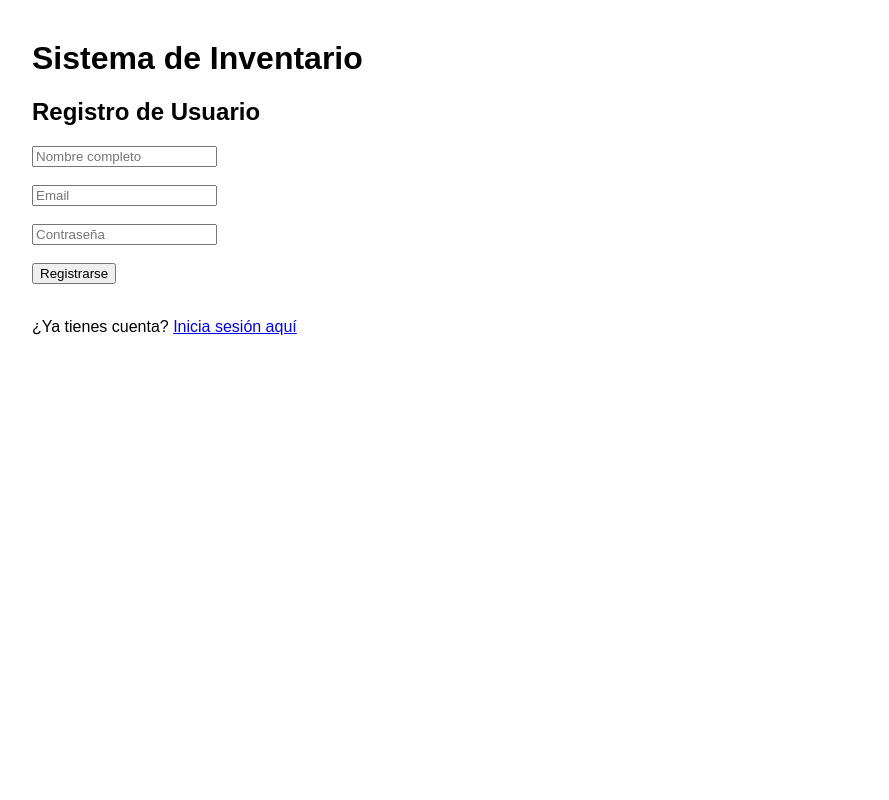
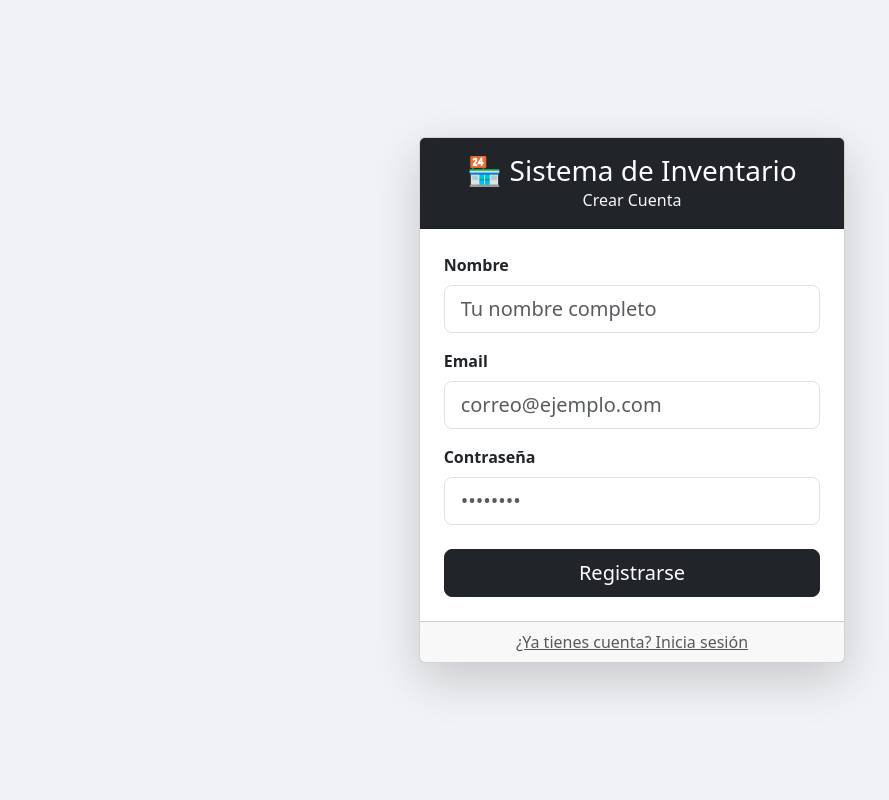
Before and after one commit to ALTHER-22/proyecto_Alther_Inventario, a Flask app: page /registro in a window 1280 px wide. Shown: the whole page, without its empty margins (8-897 px from the left). Run offline with Flask 3, Linux system fonts and the light colour scheme.

Commit message:
modificacion

```diff
--- a/app.py
+++ b/app.py
@@ -31,7 +31,7 @@ def load_user(user_id):
     conn.close()
     if u:
         from models.usuario import Usuario
-        return Usuario(u['id_usuario'], u['nombre'], u['email'], u['password'])
+        return Usuario(u['id_usuario'], u['nombre'], u['email'], u['password'], u.get('rol', 'usuario'))
     return None
 
 # ===============================
@@ -49,7 +49,7 @@ def login():
         conn.close()
         if u and check_password_hash(u['password'], password):
             from models.usuario import Usuario
-            usuario = Usuario(u['id_usuario'], u['nombre'], u['email'], u['password'])
+            usuario = Usuario(u['id_usuario'], u['nombre'], u['email'], u['password'], u.get('rol', 'usuario'))
             login_user(usuario)
             return redirect("/")
         else:
@@ -57,7 +57,7 @@ def login():
     return render_template("login.html")
 
 # ===============================
-# REGISTRO
+# REGISTRO (crea cliente + usuario normal)
 # ===============================
 @app.route("/registro", methods=["GET", "POST"])
 def registro():
@@ -67,11 +67,15 @@ def registro():
         password = generate_password_hash(request.form["password"])
         conn = get_connection()
         cursor = conn.cursor()
-        cursor.execute("INSERT INTO usuarios (nombre, email, password) VALUES (%s, %s, %s)",
+        # Guardar en clientes
+        cursor.execute("INSERT INTO clientes (nombre, email, telefono, direccion) VALUES (%s, %s, %s, %s)",
+                       (nombre, email, '', ''))
+        # Guardar en usuarios con rol usuario
+        cursor.execute("INSERT INTO usuarios (nombre, email, password, rol) VALUES (%s, %s, %s, 'usuario')",
                        (nombre, email, password))
         conn.commit()
         conn.close()
-        flash("Usuario registrado correctamente. Inicia sesión.")
+        flash("Registro exitoso. Inicia sesión.")
         return redirect("/login")
     return render_template("registro.html")
 
@@ -94,11 +98,14 @@ def index():
     return render_template("index.html", productos=productos)
 
 # ===============================
-# AGREGAR PRODUCTO DESDE INICIO
+# AGREGAR PRODUCTO DESDE INICIO (solo admin)
 # ===============================
 @app.route("/agregar", methods=["POST"])
 @login_required
 def agregar():
+    if not current_user.es_admin():
+        flash("No tienes permisos para realizar esta acción.")
+        return redirect("/")
     create_producto(request.form["nombre"],
                     float(request.form["precio"]),
                     int(request.form["cantidad"]))
@@ -124,6 +131,9 @@ def lista_productos():
 @app.route("/productos/nuevo", methods=["GET", "POST"])
 @login_required
 def nuevo_producto():
+    if not current_user.es_admin():
+        flash("No tienes permisos para realizar esta acción.")
+        return redirect("/productos")
     if request.method == "POST":
         create_producto(request.form["nombre"],
                         float(request.form["precio"]),
@@ -134,6 +144,9 @@ def nuevo_producto():
 @app.route("/productos/editar/<int:id>", methods=["GET", "POST"])
 @login_required
 def editar_producto(id):
+    if not current_user.es_admin():
+        flash("No tienes permisos para realizar esta acción.")
+        return redirect("/productos")
     producto = get_producto(id)
     if request.method == "POST":
         update_producto(id, request.form["nombre"],
@@ -145,6 +158,9 @@ def editar_producto(id):
 @app.route("/productos/eliminar/<int:id>")
 @login_required
 def eliminar_producto(id):
+    if not current_user.es_admin():
+        flash("No tienes permisos para realizar esta acción.")
+        return redirect("/productos")
     delete_producto(id)
     return redirect("/productos")
 
@@ -189,6 +205,9 @@ def lista_clientes():
 @app.route("/clientes/nuevo", methods=["GET", "POST"])
 @login_required
 def nuevo_cliente():
+    if not current_user.es_admin():
+        flash("No tienes permisos para realizar esta acción.")
+        return redirect("/clientes")
     if request.method == "POST":
         create_cliente(request.form["nombre"], request.form["email"],
                        request.form["telefono"], request.form["direccion"])
@@ -198,6 +217,9 @@ def nuevo_cliente():
 @app.route("/clientes/editar/<int:id>", methods=["GET", "POST"])
 @login_required
 def editar_cliente(id):
+    if not current_user.es_admin():
+        flash("No tienes permisos para realizar esta acción.")
+        return redirect("/clientes")
     cliente = get_cliente(id)
     if request.method == "POST":
         update_cliente(id, request.form["nombre"], request.form["email"],
@@ -208,18 +230,24 @@ def editar_cliente(id):
 @app.route("/clientes/eliminar/<int:id>")
 @login_required
 def eliminar_cliente(id):
+    if not current_user.es_admin():
+        flash("No tienes permisos para realizar esta acción.")
+        return redirect("/clientes")
     delete_cliente(id)
     return redirect("/clientes")
 
 # ===============================
-# USUARIOS - CRUD
+# USUARIOS - CRUD (solo admin)
 # ===============================
 @app.route("/usuarios")
 @login_required
 def usuarios():
+    if not current_user.es_admin():
+        flash("No tienes permisos para acceder a esta sección.")
+        return redirect("/")
     conn = get_connection()
     cursor = conn.cursor()
-    cursor.execute("SELECT * FROM usuarios")
+    cursor.execute("SELECT * FROM usuarios WHERE rol = 'admin'")
     lista_usuarios = cursor.fetchall()
     conn.close()
     return render_template("usuarios.html", usuarios=lista_usuarios)
@@ -227,12 +255,15 @@ def usuarios():
 @app.route("/agregar_usuario", methods=["POST"])
 @login_required
 def agregar_usuario():
+    if not current_user.es_admin():
+        flash("No tienes permisos para realizar esta acción.")
+        return redirect("/")
     nombre = request.form["nombre"]
     email = request.form["email"]
     password = generate_password_hash(request.form["password"])
     conn = get_connection()
     cursor = conn.cursor()
-    cursor.execute("INSERT INTO usuarios (nombre, email, password) VALUES (%s, %s, %s)",
+    cursor.execute("INSERT INTO usuarios (nombre, email, password, rol) VALUES (%s, %s, %s, 'usuario')",
                    (nombre, email, password))
     conn.commit()
     conn.close()
@@ -241,6 +272,9 @@ def agregar_usuario():
 @app.route("/editar_usuario/<int:id>", methods=["GET", "POST"])
 @login_required
 def editar_usuario(id):
+    if not current_user.es_admin():
+        flash("No tienes permisos para realizar esta acción.")
+        return redirect("/")
     conn = get_connection()
     cursor = conn.cursor()
     if request.method == "POST":
@@ -260,6 +294,9 @@ def editar_usuario(id):
 @app.route("/eliminar_usuario/<int:id>")
 @login_required
 def eliminar_usuario(id):
+    if not current_user.es_admin():
+        flash("No tienes permisos para realizar esta acción.")
+        return redirect("/")
     conn = get_connection()
     cursor = conn.cursor()
     cursor.execute("DELETE FROM usuarios WHERE id_usuario = %s", (id,))
--- a/models/usuario.py
+++ b/models/usuario.py
@@ -1,8 +1,12 @@
 from flask_login import UserMixin
 
 class Usuario(UserMixin):
-    def __init__(self, id_usuario, nombre, email, password):
+    def __init__(self, id_usuario, nombre, email, password, rol='usuario'):
         self.id = id_usuario
         self.nombre = nombre
         self.email = email
         self.password = password
+        self.rol = rol
+
+    def es_admin(self):
+        return self.rol == 'admin'
--- a/templates/about.html
+++ b/templates/about.html
@@ -2,7 +2,9 @@
 
 {% block content %}
 
-<h2>Acerca de</h2>
-<p>Este sistema fue desarrollado con Flask, SQLite y Programación Orientada a Objetos.</p>
+<div style="text-align: center; margin-top: 50px;">
+    <h2>Acerca de</h2>
+    <p>Este sistema fue desarrollado con Flask, SQLite y Programación Orientada a Objetos.</p>
+</div>
 
 {% endblock %}
--- a/templates/clientes/lista.html
+++ b/templates/clientes/lista.html
@@ -2,7 +2,9 @@
 {% block content %}
 <div class="container mt-4">
     <h2>Gestión de Clientes</h2>
+    {% if current_user.es_admin() %}
     <a href="/clientes/nuevo" class="btn btn-primary mb-3">+ Nuevo Cliente</a>
+    {% endif %}
     <table class="table table-bordered table-striped">
         <thead class="table-dark">
             <tr>
@@ -11,7 +13,9 @@
                 <th>Email</th>
                 <th>Teléfono</th>
                 <th>Dirección</th>
+                {% if current_user.es_admin() %}
                 <th>Acciones</th>
+                {% endif %}
             </tr>
         </thead>
         <tbody>
@@ -22,11 +26,13 @@
                 <td>{{ c['email'] }}</td>
                 <td>{{ c['telefono'] }}</td>
                 <td>{{ c['direccion'] }}</td>
+                {% if current_user.es_admin() %}
                 <td>
                     <a href="/clientes/editar/{{ c['id_cliente'] }}" class="btn btn-warning btn-sm">Editar</a>
                     <a href="/clientes/eliminar/{{ c['id_cliente'] }}" class="btn btn-danger btn-sm"
                        onclick="return confirm('¿Eliminar este cliente?')">Eliminar</a>
                 </td>
+                {% endif %}
             </tr>
             {% endfor %}
         </tbody>
--- a/templates/registro.html
+++ b/templates/registro.html
@@ -2,29 +2,61 @@
 <html lang="es">
 <head>
     <meta charset="UTF-8">
-    <title>Registro</title>
-    <link rel="stylesheet" href="/static/styles.css">
+    <title>Registro - Sistema de Inventario</title>
+    <link href="https://cdn.jsdelivr.net/npm/bootstrap@5.3.0/dist/css/bootstrap.min.css" rel="stylesheet">
+    <style>
+        body {
+            background-color: #f0f2f5;
+            display: flex;
+            align-items: center;
+            justify-content: center;
+            min-height: 100vh;
+            margin: 0;
+        }
+    </style>
 </head>
 <body>
-    <h1>Sistema de Inventario</h1>
-    <h2>Registro de Usuario</h2>
-
+    <div class="col-md-4">
+        <div class="card shadow-lg">
+            <div class="card-header bg-dark text-white text-center py-3">
+                <h3 class="mb-0">🏪 Sistema de Inventario</h3>
+                <p class="mb-0 text-light">Crear Cuenta</p>
+            </div>
+            <div class="card-body p-4">
                 {% with messages = get_flashed_messages() %}
                     {% if messages %}
                         {% for message in messages %}
-                <p style="color:green;">{{ message }}</p>
+                            <div class="alert alert-info">{{ message }}</div>
                         {% endfor %}
                     {% endif %}
                 {% endwith %}
 
                 <form action="/registro" method="POST">
-        <input type="text" name="nombre" placeholder="Nombre completo" required><br><br>
-        <input type="email" name="email" placeholder="Email" required><br><br>
-        <input type="password" name="password" placeholder="Contraseña" required><br><br>
-        <button type="submit">Registrarse</button>
+                    <div class="mb-3">
+                        <label class="form-label fw-bold">Nombre</label>
+                        <input type="text" name="nombre" class="form-control form-control-lg"
+                               placeholder="Tu nombre completo" required>
+                    </div>
+                    <div class="mb-3">
+                        <label class="form-label fw-bold">Email</label>
+                        <input type="email" name="email" class="form-control form-control-lg"
+                               placeholder="correo@ejemplo.com" required>
+                    </div>
+                    <div class="mb-4">
+                        <label class="form-label fw-bold">Contraseña</label>
+                        <input type="password" name="password" class="form-control form-control-lg"
+                               placeholder="••••••••" required>
+                    </div>
+                    <div class="d-grid">
+                        <button type="submit" class="btn btn-dark btn-lg">Registrarse</button>
+                    </div>
                 </form>
-
-    <br>
-    <p>¿Ya tienes cuenta? <a href="/login">Inicia sesión aquí</a></p>
+            </div>
+            <div class="card-footer text-center py-2">
+                <a href="/login" class="text-muted">¿Ya tienes cuenta? Inicia sesión</a>
+            </div>
+        </div>
+    </div>
+    <script src="https://cdn.jsdelivr.net/npm/bootstrap@5.3.0/dist/js/bootstrap.bundle.min.js"></script>
 </body>
 </html>
```
Also changed, not shown: crear_tablas.py (+7 -41 lines), templates/base.html (+7 -1 lines), templates/index.html (+8 -3 lines), templates/login.html (+40 -12 lines), templates/productos/lista.html (+8 -0 lines), templates/usuarios.html (+5 -4 lines). Lines whose indentation alone changed are shown as unchanged.
